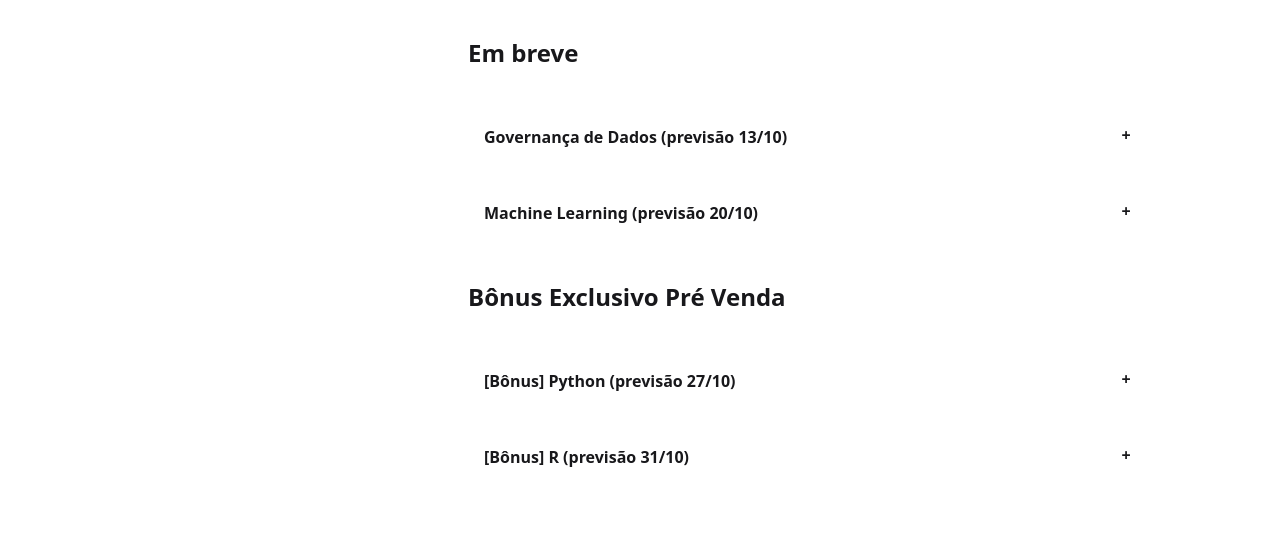
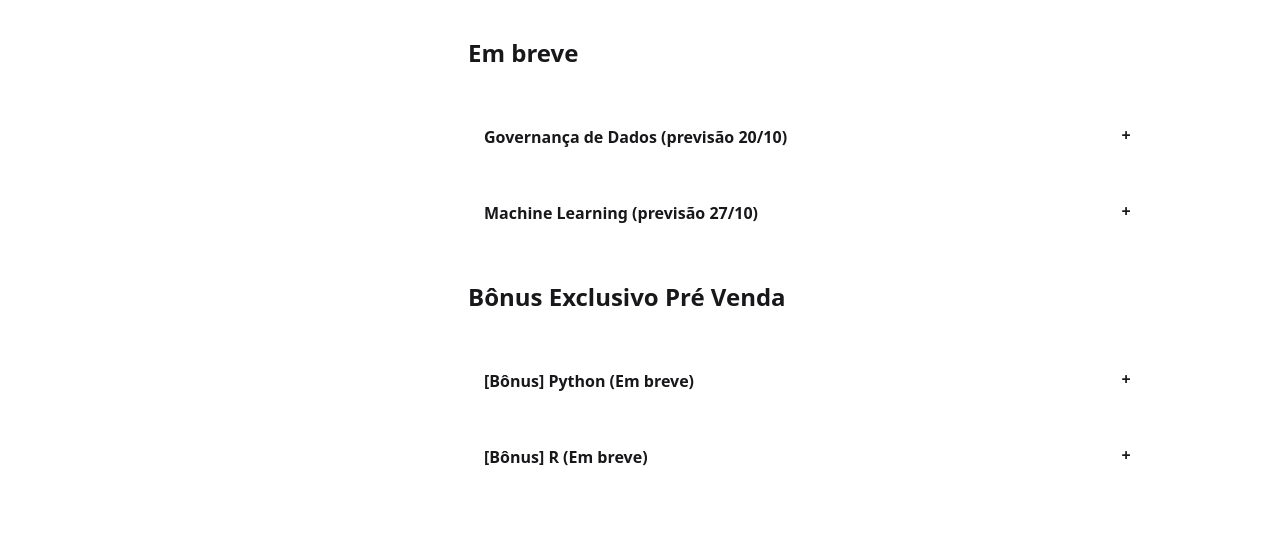
Before and after one commit to klucass/tifacilitada-site, an Astro site: page /materiais/fluencia-em-dados in a window 1280 px wide. Shown: the part 2134-2669 px from the top of the page. Built offline with nearby package versions, Linux system fonts and the light colour scheme; Astro itself is replaced by a stand-in of ours.

Commit message:
Atualiza datas

```diff
--- a/src/pages/materiais/fluencia-em-dados.astro
+++ b/src/pages/materiais/fluencia-em-dados.astro
@@ -128,7 +128,7 @@ import capa from "../../data/capas/fluencia-em-dados.png";
         <p class="my-10 font-bold text-2xl">Em breve</p>
 
         <div tabindex="0" class="collapse collapse-plus bg-base-100 mb-5">
-          <div class="collapse-title font-semibold">Governança de Dados (previsão 13/10)</div>
+          <div class="collapse-title font-semibold">Governança de Dados (previsão 20/10)</div>
           <div class="collapse-content text-sm">
             <ul>
               <li>Framework Dama DMBOK</li>
@@ -140,7 +140,7 @@ import capa from "../../data/capas/fluencia-em-dados.png";
           </div>
         </div>
         <div tabindex="0" class="collapse collapse-plus bg-base-100 mb-5">
-          <div class="collapse-title font-semibold">Machine Learning (previsão 20/10)</div>
+          <div class="collapse-title font-semibold">Machine Learning (previsão 27/10)</div>
           <div class="collapse-content text-sm">
             <ul>
               <li>Algoritmos Supervisionados</li>
@@ -156,7 +156,7 @@ import capa from "../../data/capas/fluencia-em-dados.png";
         <p class="my-10 font-bold text-2xl">Bônus Exclusivo Pré Venda</p>
 
         <div tabindex="0" class="collapse collapse-plus bg-base-100 mb-5">
-          <div class="collapse-title font-semibold">[Bônus] Python (previsão 27/10)</div>
+          <div class="collapse-title font-semibold">[Bônus] Python (Em breve)</div>
           <div class="collapse-content text-sm">
             <ul>
               <li>Python para Concursos</li>
@@ -164,7 +164,7 @@ import capa from "../../data/capas/fluencia-em-dados.png";
           </div>
         </div>
         <div tabindex="0" class="collapse collapse-plus bg-base-100 mb-5">
-          <div class="collapse-title font-semibold">[Bônus] R (previsão 31/10)</div>
+          <div class="collapse-title font-semibold">[Bônus] R (Em breve)</div>
           <div class="collapse-content text-sm">
             <ul>
               <li>R para Concursos</li>
```
